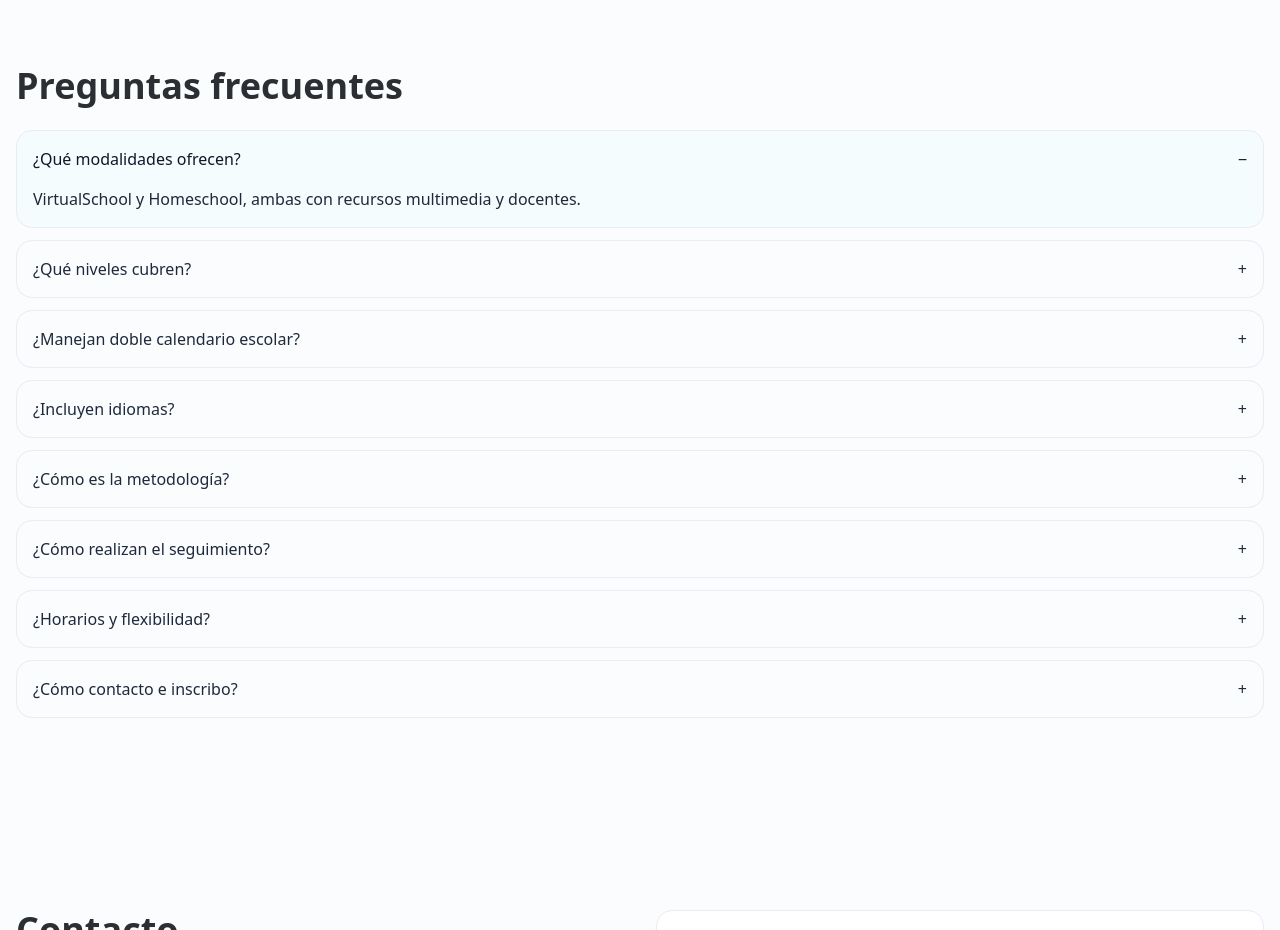
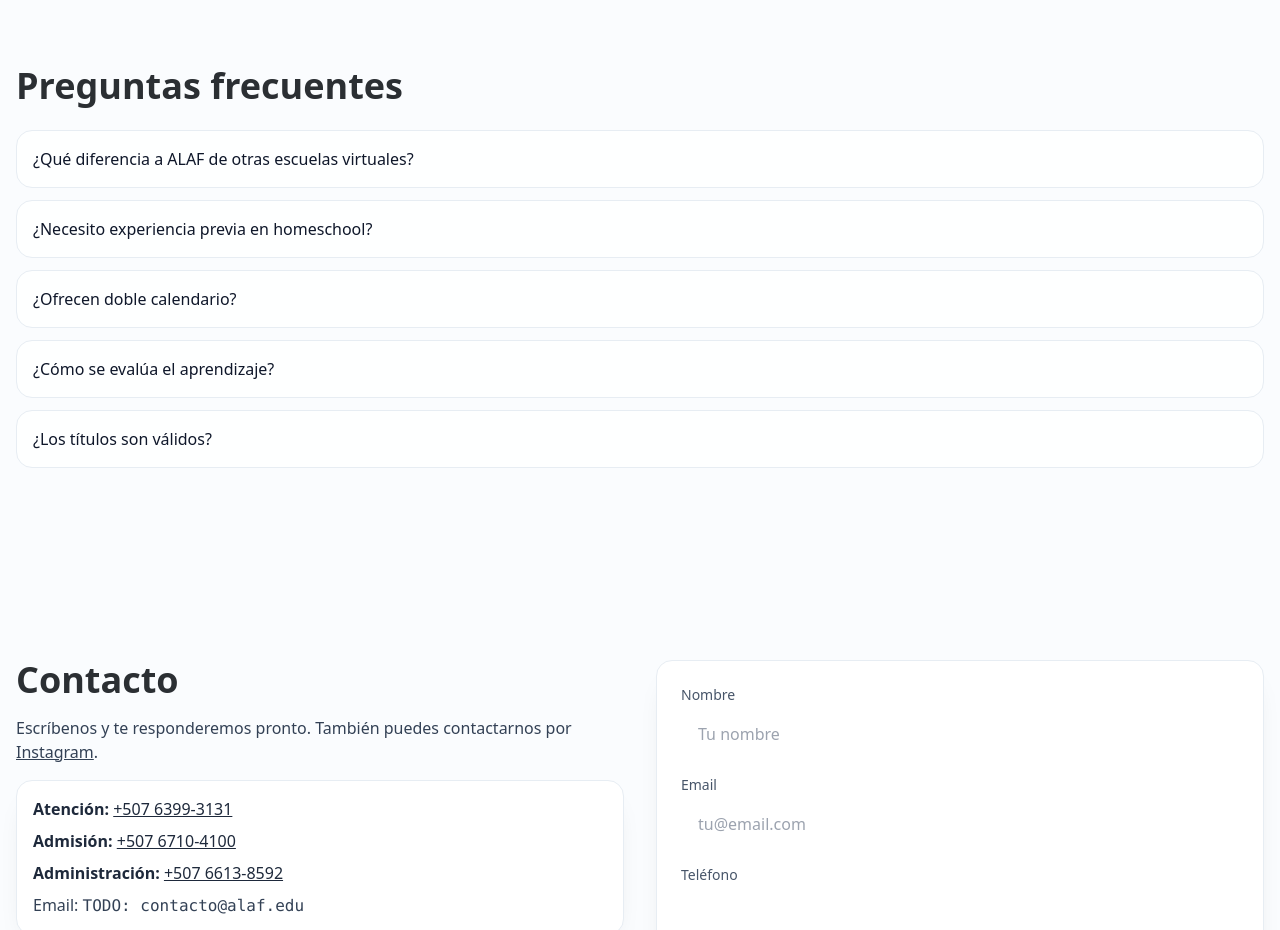
Before and after one commit to lulabtechnology/Alaf, a Next.js app: page / in a window 1280 px wide. Shown: the part 5800-6730 px from the top of the page. Built offline with nearby package versions, Linux system fonts and the light colour scheme.

Commit message:
Update faq.tsx

```diff
--- a/app/(site)/components/faq.tsx
+++ b/app/(site)/components/faq.tsx
@@ -1,42 +1,40 @@
-'use client';
-import { useState } from "react";
-
-const items = [
-  { q: "¿Qué modalidades ofrecen?", a: "VirtualSchool y Homeschool, ambas con recursos multimedia y docentes." },
-  { q: "¿Qué niveles cubren?", a: "Primaria, Secundaria y Preuniversitario (ruta por objetivos y reforzamiento por materias)." },
-  { q: "¿Manejan doble calendario escolar?", a: "Sí, Regular e Internacional, facilitando la continuidad académica." },
-  { q: "¿Incluyen idiomas?", a: "Inglés como eje central y francés como complemento." },
-  { q: "¿Cómo es la metodología?", a: "Aprendizaje activo con videos, simulaciones, podcasts y e-books; evaluaciones periódicas." },
-  { q: "¿Cómo realizan el seguimiento?", a: "Diagnóstico inicial, metas por período, simulacros, reportes a familias y tutorías 1:1." },
-  { q: "¿Horarios y flexibilidad?", a: "Planificación base y opciones flexibles según disponibilidad del estudiante." },
-  { q: "¿Cómo contacto e inscribo?", a: "WhatsApp Atención: +507 6399-3131. También Instagram @alafinternationalacademy o el formulario." }
-];
-
 export function FAQ() {
-  const [open, setOpen] = useState<number | null>(0);
+  const items = [
+    {
+      q: "¿Qué diferencia a ALAF de otras escuelas virtuales?",
+      a: "Nuestro acompañamiento humano. Detrás de cada estudiante hay un equipo real que guía, escucha y celebra cada avance.",
+    },
+    {
+      q: "¿Necesito experiencia previa en homeschool?",
+      a: "No. Te guiamos paso a paso con recursos, tutorías y orientación para padres.",
+    },
+    {
+      q: "¿Ofrecen doble calendario?",
+      a: "Sí. Puedes elegir entre el calendario panameño o el internacional, según tus necesidades.",
+    },
+    {
+      q: "¿Cómo se evalúa el aprendizaje?",
+      a: "Con diagnósticos, proyectos, rúbricas y reportes que muestran progreso real, no solo calificaciones.",
+    },
+    {
+      q: "¿Los títulos son válidos?",
+      a: "Sí. Los certificados pueden ser notarizados y apostillados para estudios en el extranjero.",
+    },
+  ];
 
   return (
-    <section className="section">
+    <section id="faq" className="section">
       <div className="container-max">
         <h2 className="h2 mb-6">Preguntas frecuentes</h2>
-
         <div className="space-y-3">
-          {items.map((it, i) => {
-            const isOpen = open === i;
-            return (
-              <div key={i} className={`faq-item ${isOpen ? "faq-open" : ""}`}>
-                <button
-                  className={`faq-head ${isOpen ? "text-slate-900" : "text-slate-800"}`}
-                  onClick={() => setOpen(isOpen ? null : i)}
-                  aria-expanded={isOpen}
-                >
-                  <span className="font-medium">{it.q}</span>
-                  <span aria-hidden>{isOpen ? "−" : "+"}</span>
-                </button>
-                <div className={`faq-body ${isOpen ? "block" : "hidden"}`}>{it.a}</div>
-              </div>
-            );
-          })}
+          {items.map((it, idx) => (
+            <details key={idx} className="faq-item bg-white/90">
+              <summary className="faq-head">
+                <span className="font-medium text-slate-900">{it.q}</span>
+              </summary>
+              <div className="faq-body">{it.a}</div>
+            </details>
+          ))}
         </div>
       </div>
     </section>
```
